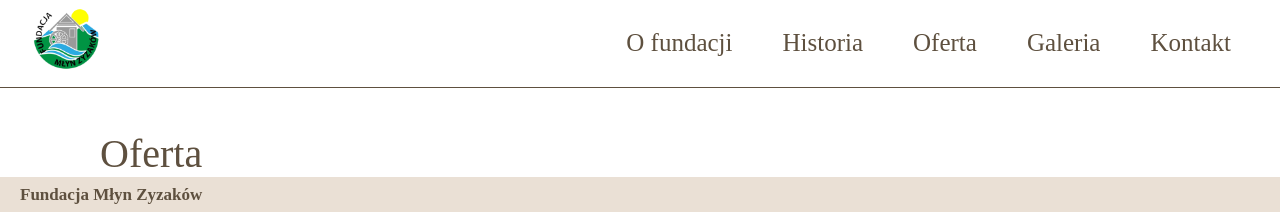
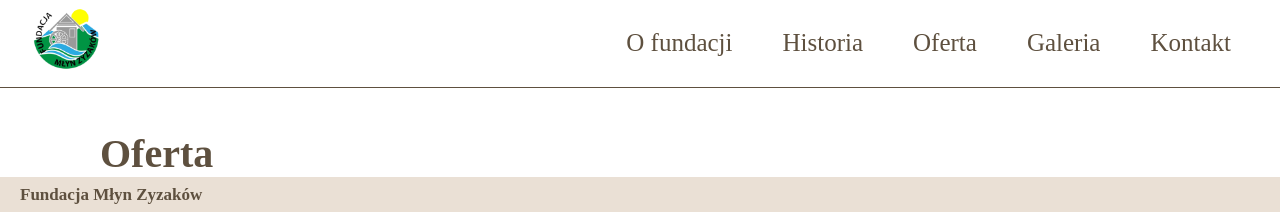
Before and after one commit to asiabielawska/ProjektFundacji, a React (Vite) app: page /oferta in a window 1280 px wide. Shown: the top 212 px of the page. Built offline with nearby package versions, Linux system fonts and the light colour scheme; a web font is replaced by a local one.

Commit message:
Add h1 to MainHeading

```diff
--- a/src/components/Layout/styled.ts
+++ b/src/components/Layout/styled.ts
@@ -25,11 +25,12 @@ export const NavigationLink = styled(NavLink)({
   fontSize: 25,
 });
 
-export const MainHeading = styled("div")({
+export const MainHeading = styled("h1")({
   paddingTop: 130,
   paddingLeft: 100,
   color: "#5e503f",
   fontSize: 40,
+  margin: 0,
 });
 
 export const Footer = styled("footer")({
```
